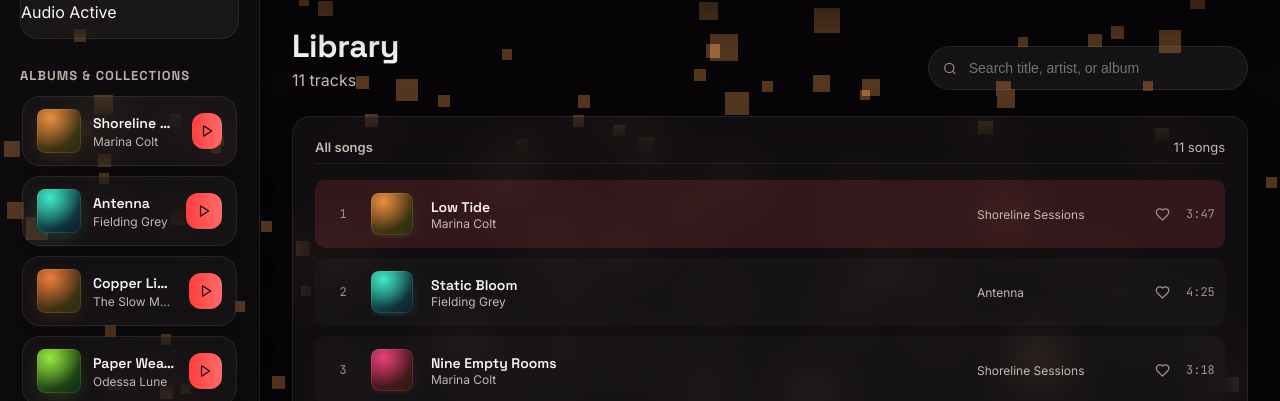
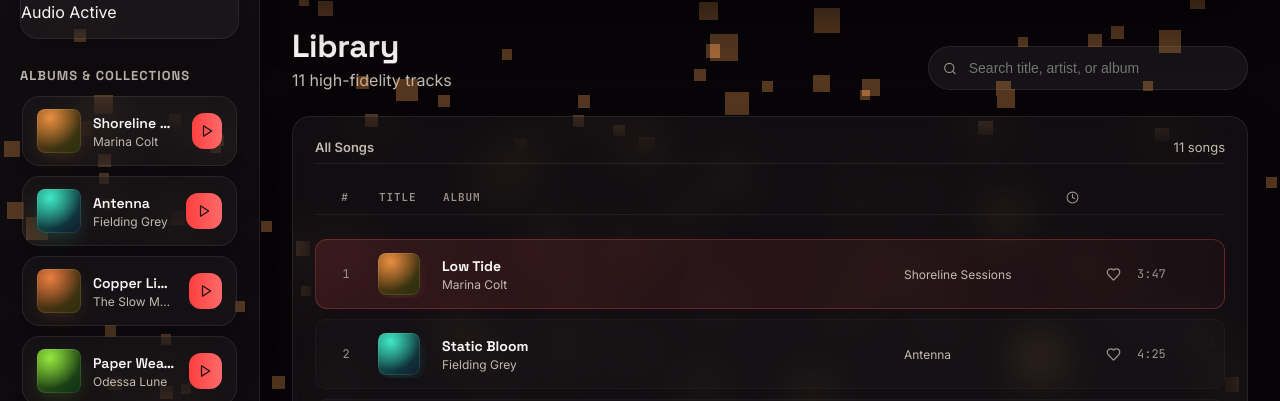
Before and after one commit to Nikhilsoniji/Wavelength, a React (Vite) app: page / in a window 1280 px wide. Shown: the part 399-800 px from the top of the page. Built offline with nearby package versions, Linux system fonts and the light colour scheme; no server answers.

Commit message:
fix: Resolve song text overlay issue with responsive track grid and futuristic UI polish

```diff
--- a/src/components/Library.jsx
+++ b/src/components/Library.jsx
@@ -2,6 +2,7 @@ import { useMemo } from 'react'
 import { usePlayerStore } from '../store/usePlayerStore'
 import TrackRow from './TrackRow'
 import SearchBar from './SearchBar'
+import { Disc3, Clock } from 'lucide-react'
 
 export default function Library() {
   const library = usePlayerStore((s) => s.library)
@@ -23,21 +24,33 @@ export default function Library() {
       <div className="library-header">
         <div>
           <h1>Library</h1>
-          <p className="muted">{library.length} tracks</p>
+          <p className="muted">{library.length} high-fidelity tracks</p>
         </div>
         <SearchBar />
       </div>
 
       {filtered.length === 0 ? (
-        <p style={{ color: 'var(--text-dim)', fontSize: 14 }}>
-          Nothing matches “{searchQuery}.” Try a different title, artist, or album.
-        </p>
+        <div className="library-empty card">
+          <Disc3 size={38} className="empty-icon" />
+          <p style={{ color: 'var(--text-dim)', fontSize: 14 }}>
+            Nothing matches “{searchQuery}.” Try a different title, artist, or album.
+          </p>
+        </div>
       ) : (
         <div className="library-panel card">
           <div className="library-toolbar">
-            <div className="library-subtitle">All songs</div>
+            <div className="library-subtitle">All Songs</div>
             <div className="library-count">{filtered.length} songs</div>
           </div>
+
+          {/* Futuristic Table Column Headers */}
+          <div className="track-table-header">
+            <div className="th-index">#</div>
+            <div className="th-title">TITLE</div>
+            <div className="th-album">ALBUM</div>
+            <div className="th-actions"><Clock size={13} /></div>
+          </div>
+
           <div className="track-list">
             {filtered.map((track, i) => (
               <div key={track.id} className="track-list-row">
--- a/src/index.css
+++ b/src/index.css
@@ -645,25 +645,61 @@ h1, h2, h3 {
   color: var(--text-faint);
 }
 
+/* Track table header */
+.track-table-header {
+  display: grid;
+  grid-template-columns: 32px 48px 1fr 180px 110px;
+  gap: 16px;
+  align-items: center;
+  padding: 10px 14px;
+  font-family: var(--font-mono);
+  font-size: 11px;
+  font-weight: 700;
+  letter-spacing: 0.08em;
+  color: var(--text-faint, #888);
+  border-bottom: 1px solid rgba(255, 255, 255, 0.06);
+  margin-bottom: 8px;
+}
+
+.th-index { text-align: center; }
+.th-title { padding-left: 2px; }
+.th-album { padding-left: 2px; }
+.th-actions { text-align: right; display: flex; justify-content: flex-end; padding-right: 6px; }
+
 /* Track row */
 .track-row {
   display: grid;
-  grid-template-columns: 32px 48px 1fr 160px 64px;
-  gap: 12px;
-  align-items: center;
-  padding: 10px 12px;
-  border-radius: 10px;
-  transition: background 160ms ease, transform 140ms ease;
-}
+  grid-template-columns: 32px 48px 1fr 180px 110px;
+  gap: 16px;
+  align-items: center;
+  padding: 10px 14px;
+  border-radius: 12px;
+  transition: all 0.2s cubic-bezier(0.16, 1, 0.3, 1);
+  background: rgba(255, 255, 255, 0.015);
+  border: 1px solid rgba(255, 255, 255, 0.03);
+}
+
+.track-row:hover {
+  background: rgba(255, 255, 255, 0.06);
+  border-color: rgba(255, 255, 255, 0.12);
+  transform: translateY(-2px);
+  box-shadow: 0 8px 24px rgba(0, 0, 0, 0.3);
+}
+
 .track-row.current {
-  background: var(--accent-soft);
-}
+  background: linear-gradient(90deg, rgba(255, 77, 87, 0.14), rgba(255, 77, 87, 0.04));
+  border-color: rgba(255, 77, 87, 0.3);
+}
+
 .track-index {
   font-family: var(--font-mono);
   font-size: 12px;
   color: var(--text-faint);
-  text-align: center;
-}
+  display: flex;
+  align-items: center;
+  justify-content: center;
+}
+
 .track-play-btn {
   width: 48px;
   height: 48px;
@@ -671,33 +707,71 @@ h1, h2, h3 {
   background: none;
   border: none;
   padding: 0;
-  border-radius: 8px;
+  border-radius: 10px;
   overflow: hidden;
-}
+  flex-shrink: 0;
+}
+
 .track-play-btn .row-play-overlay {
   position: absolute;
   inset: 0;
   display: flex;
   align-items: center;
   justify-content: center;
-  background: linear-gradient(180deg, rgba(0,0,0,0.32), rgba(0,0,0,0.28));
-  border-radius: 8px;
+  background: rgba(0, 0, 0, 0.45);
+  backdrop-filter: blur(2px);
+  border-radius: 10px;
   opacity: 0;
-}
+  transition: opacity 0.2s ease;
+}
+
 .track-play-btn:hover .row-play-overlay { opacity: 1 }
-.track-meta { min-width: 0 }
+
+.track-meta {
+  min-width: 0;
+  display: flex;
+  flex-direction: column;
+  gap: 2px;
+}
+
 .track-title {
   font-family: var(--font-display);
-  font-weight: 600;
+  font-weight: 700;
   font-size: 14px;
   color: var(--text);
   white-space: nowrap;
   overflow: hidden;
   text-overflow: ellipsis;
-}
-.track-artist { font-size: 12px; color: var(--text-dim); }
-.track-album { font-size: 12px; color: var(--text-dim); white-space: nowrap; overflow: hidden; text-overflow: ellipsis }
-.track-duration { font-family: var(--font-mono); font-size: 12px; color: var(--text-faint); text-align: right }
+  display: flex;
+  align-items: center;
+  gap: 6px;
+}
+
+.track-artist {
+  font-size: 12px;
+  color: var(--text-dim);
+  white-space: nowrap;
+  overflow: hidden;
+  text-overflow: ellipsis;
+  display: flex;
+  align-items: center;
+  gap: 6px;
+}
+
+.track-album {
+  font-size: 12px;
+  color: var(--text-dim);
+  white-space: nowrap;
+  overflow: hidden;
+  text-overflow: ellipsis;
+}
+
+.track-duration {
+  font-family: var(--font-mono);
+  font-size: 12px;
+  color: var(--text-faint);
+  text-align: right;
+}
 
 /* Floating Glass Player Dock */
 .player-bar-container {
@@ -1413,6 +1487,14 @@ h1, h2, h3 {
   .hero-title-3d {
     font-size: 26px;
   }
+  .track-table-header {
+    grid-template-columns: 28px 44px 1fr 140px 90px;
+    gap: 12px;
+  }
+  .track-row {
+    grid-template-columns: 28px 44px 1fr 140px 90px;
+    gap: 12px;
+  }
   .radio-grid {
     grid-template-columns: repeat(auto-fill, minmax(220px, 1fr));
   }
@@ -1480,6 +1562,17 @@ h1, h2, h3 {
   .hero-label-3d, .hero-actions-3d {
     justify-content: center;
     margin: 0 auto;
+  }
+  .track-table-header {
+    display: none;
+  }
+  .track-album {
+    display: none;
+  }
+  .track-row {
+    grid-template-columns: 24px 42px 1fr auto;
+    gap: 10px;
+    padding: 8px 10px;
   }
   .radio-header-card {
     padding: 16px;
```
